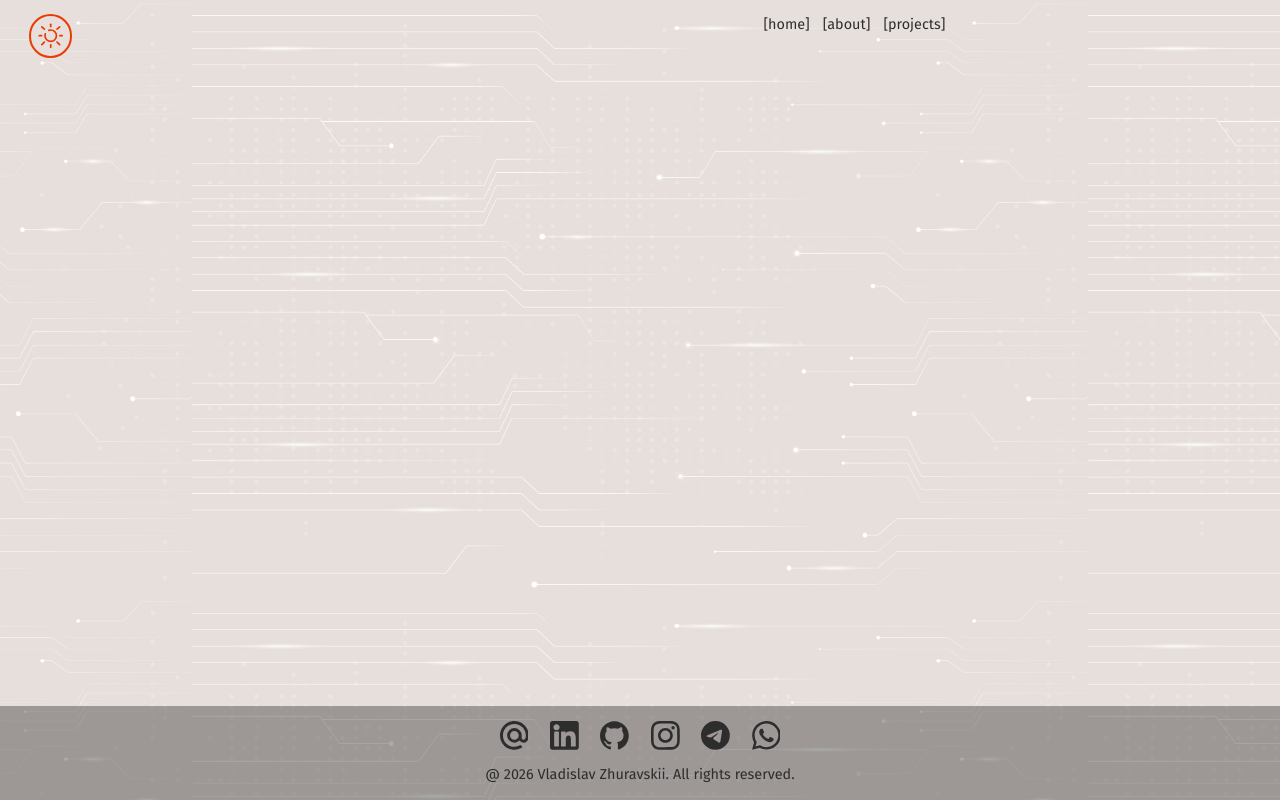
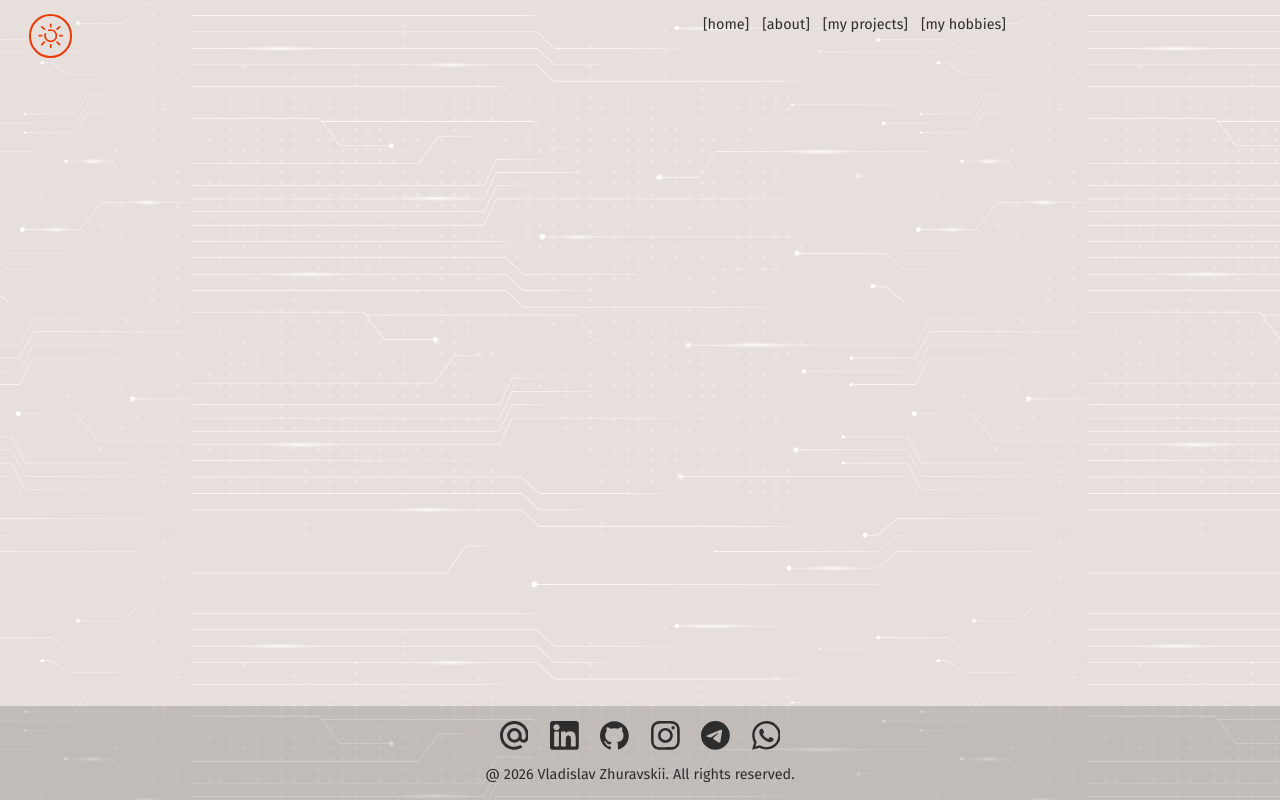
Before and after one commit to Tratatemium/Tratatemium.github.io, a React (Create React App) app: page /hobbies in a window 1280 px wide. Built offline with nearby package versions, Linux system fonts and the light colour scheme.

Commit message:
Update footer background color and enhance Navbar links with descriptive text

```diff
--- a/src/components/Footer.module.css
+++ b/src/components/Footer.module.css
@@ -5,7 +5,7 @@
   padding: 1em;
   gap: 1em;
   width: 100%;
-  background: color-mix(in srgb, var(--main-color) 40%, transparent);
+  background: color-mix(in srgb, var(--main-color) 20%, transparent);
 }
 
 .footer :focus-visible {
--- a/src/components/Navbar.jsx
+++ b/src/components/Navbar.jsx
@@ -7,7 +7,8 @@ function Navbar() {
       <ul className={styles.list}>
         <li><Link to="/">[home]</Link></li>
         <li><Link to="/about">[about]</Link></li>
-        <li><Link to="/projects">[projects]</Link></li>
+        <li><Link to="/projects">[my projects]</Link></li>
+        <li><Link to="/hobbies">[my hobbies]</Link></li>
       </ul>
     </nav>
   );
```
